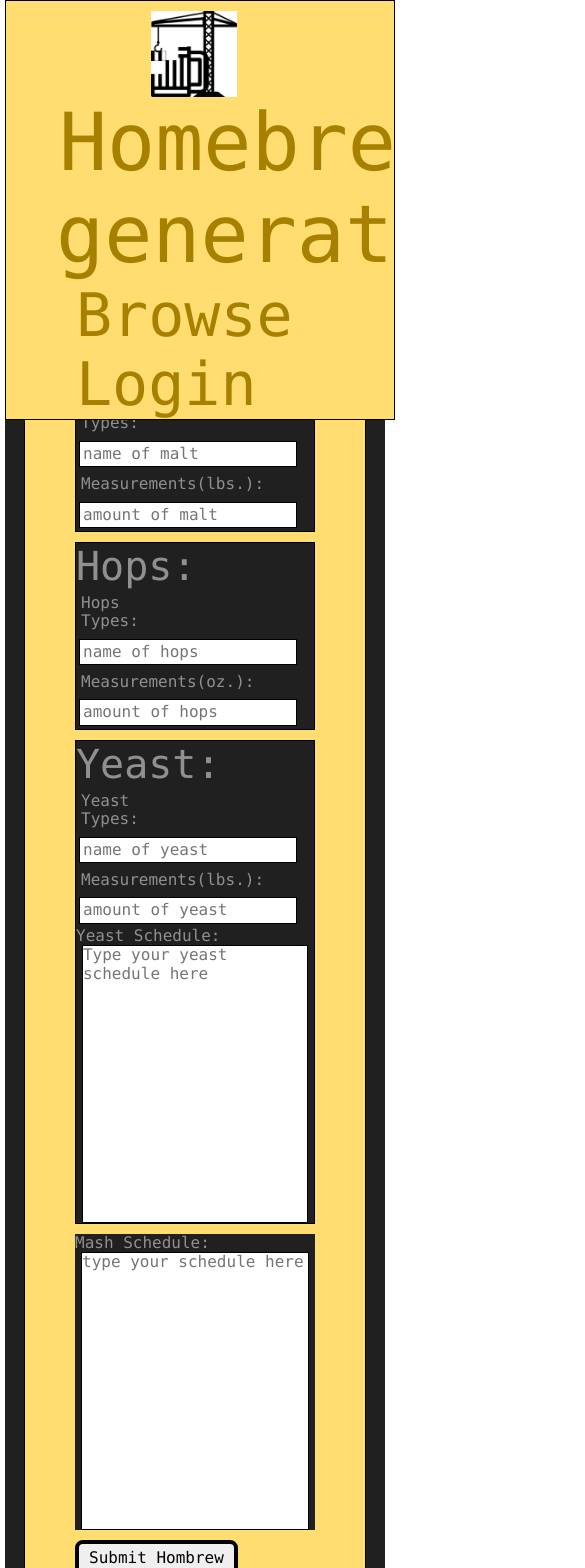
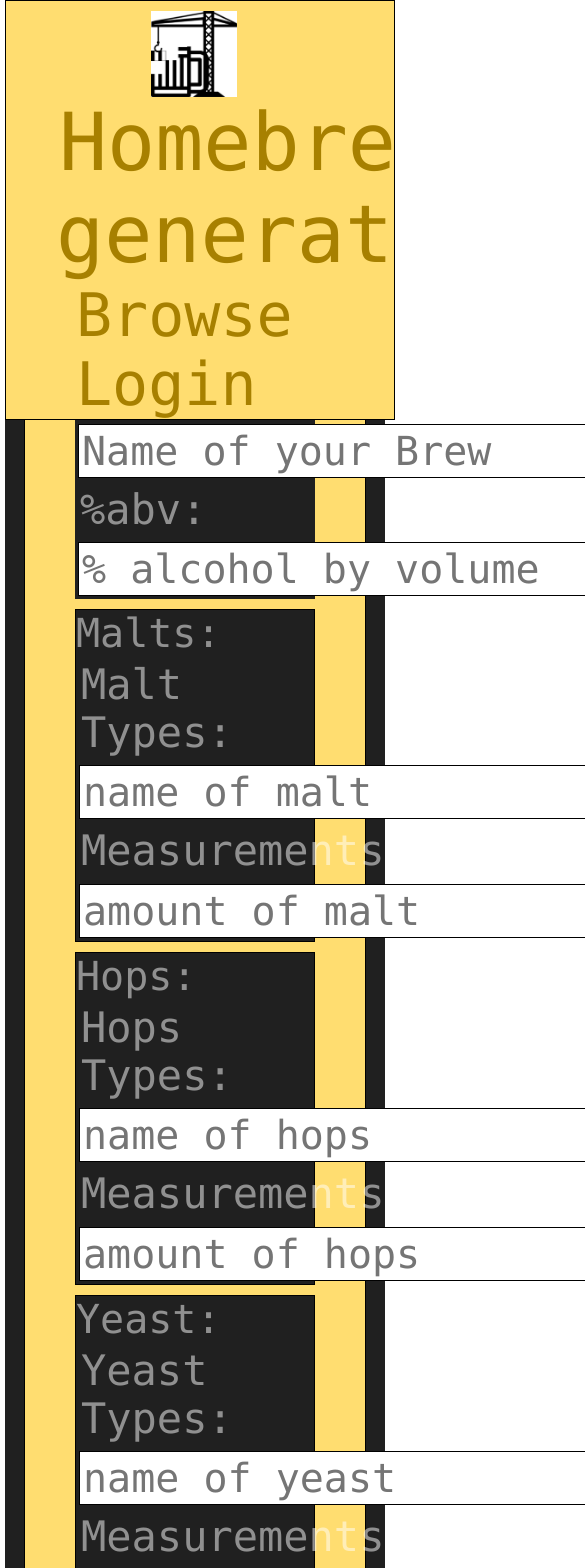
Before and after one commit to ZaBAOW/homebrew-recipe-generator-full-capstone-react, a React (Create React App) app: page /dashboard/create in a window 390 px wide. Shown: the top 1568 px of the page, 585 px wide, since content can reach past the window. Built offline with nearby package versions, Linux system fonts and the light colour scheme; no server answers.

Commit message:
all pages re-styled for mobile first

```diff
--- a/src/components/brew-creator.js
+++ b/src/components/brew-creator.js
@@ -75,12 +75,12 @@ export class Creator extends React.Component {
                       <div className="yeastMeasure color-primary-5 color-bgprimary-5"><label for="createYeastMeasure" className='creator-label'>Measurements(lbs.):</label>
                         <input type="text" id="createYeastMeasure" placeholder="amount of yeast" className="creator-input" ref={input => (this.yeastMeasure = input)}></input>
                       </div>
-                      <label for='createYeastSchedule' className="color-primary-5 color-bgprimary-5">Yeast Schedule:</label>
+                      <label for='createYeastSchedule' className="creator-label color-primary-5 color-bgprimary-5">Yeast Schedule:</label>
                         <textarea className="yeastSchedule color-primary-5" id="createYeastSchedule" rows="15" col="100" placeholder="Type your yeast schedule here" className="yeast-schedule" ref={input => (this.yeastSchedule = input)}></textarea>
                     </div>
                     <div className="mash-scheduleSection color-primary-5 color-bgprimary-5">
                       <div>
-                        <label for="createMashSchedule">Mash Schedule:</label>
+                        <label for="createMashSchedule" className="creator-label">Mash Schedule:</label>
                         <textarea className="mashTextarea" id="createMashSchedule" rows="15" col="100" placeholder="type your schedule here" ref={input => (this.mashSchedule = input)}></textarea>
                       </div>
                     </div>
--- a/src/components/your-brew.js
+++ b/src/components/your-brew.js
@@ -27,7 +27,7 @@ export class Archive extends React.Component {
 
     render() {
         return (
-            <div>
+            <div className="archive-container">
                 <section className="archive-section">
                     <Yourbrews />
                 </section>
--- a/src/index.css
+++ b/src/index.css
@@ -181,6 +181,10 @@ p {
 }
 
 /*archive brew card*/
+.archive-container {
+    margin-top: 50%;
+}
+
 .results-list {
     display: grid;
     grid-template-columns: auto;
@@ -209,9 +213,9 @@ p {
 /*brew-creator + brew-viewer css*/
 .brew-form {
     border: 1px solid black;
-    width: 600px;
+    width: 80%;
     height: auto;
-    margin-top: 70px;
+    margin-top: 50%;
     margin-left: auto;
     margin-right: auto;
     position: relative;
@@ -234,14 +238,16 @@ p {
 }
 
 .creator-label {
-    display: inline-block;
+    display: block;
     width: 20%;
     padding: 5px;
+    font-size: 42px;
 }
 
 .creator-input {
     padding: 3px;
     margin: 3px;
+    font-size: 40px;
 }
 
 textarea {
@@ -249,6 +255,7 @@ textarea {
     width: 95%;
     display: block;
     margin: auto;
+    font-size: 40px;
 
 }
 
@@ -368,6 +375,8 @@ textarea {
     padding-right: 10px;
     border-radius: 8px;
     border: 4px black solid;
+    font-size: 55px;
+    margin-left: 12%;
 }
 
 .hide-all {
@@ -597,9 +606,11 @@ footer {
         grid-template-columns: auto auto;
     }
 
+/*
     .archive-section {
         margin-top: 60px;
     }
+*/
 
     /*    dashboard style*/
     .dash-select {
```
